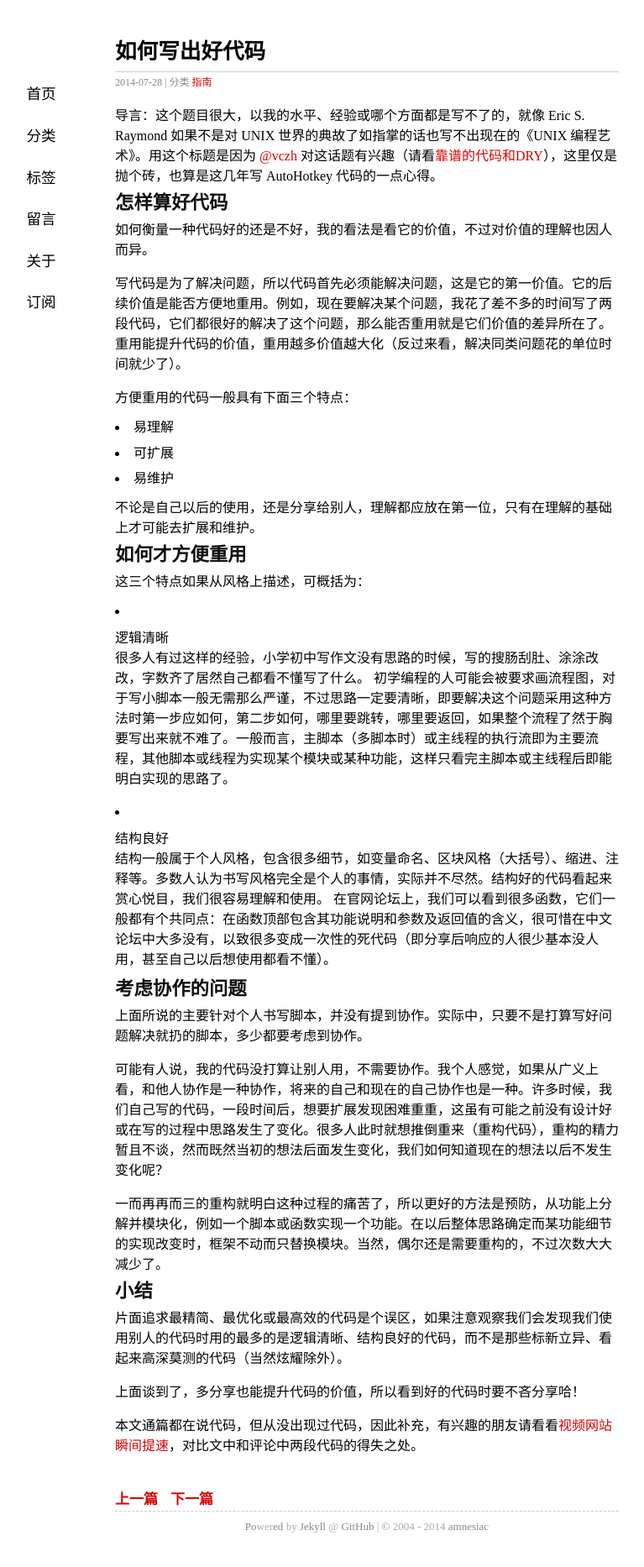
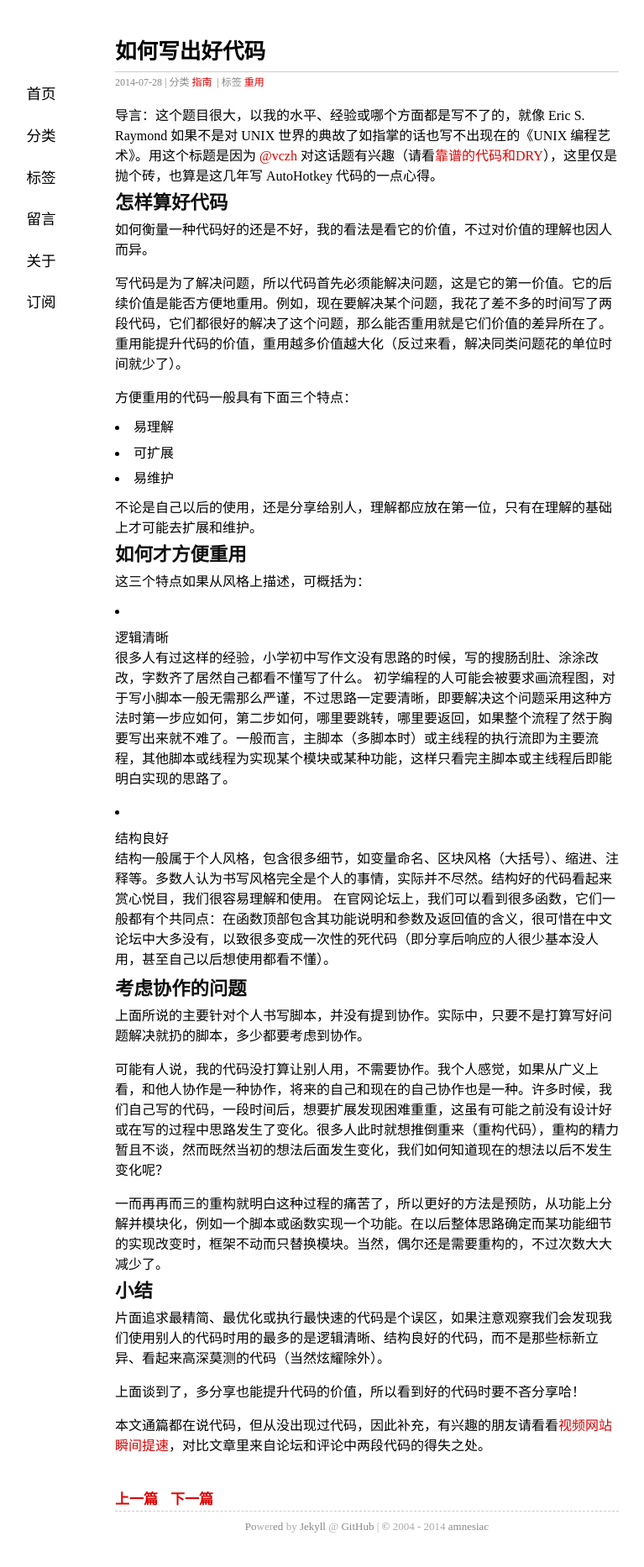
Before and after one commit to amnesiac10/amnesiac10.github.io, a Jekyll site: the page built from _posts/2014-07-29-how-to-code-well.md, in a window 1280 px wide. Shown: the whole page at 84% size, without its empty margins (203-970 px from the left). Built offline with Jekyll 4.4.1, drawn with Linux system fonts in a browser that asks for light colours; Markdown is read by kramdown in place of the engine named in the settings; comment, search, counter and statistics services are not loaded.

Commit message:
Updated the post for 2014-07-29.

```diff
--- a/_posts/2014-07-29-how-to-code-well.md
+++ b/_posts/2014-07-29-how-to-code-well.md
@@ -4,7 +4,7 @@ layout: post
 title: 如何写出好代码
 thread: 12
 categories: 指南
-tags:
+tags: 重用
 ---
 导言：这个题目很大，以我的水平、经验或哪个方面都是写不了的，就像 Eric S. Raymond 如果不是对 UNIX 世界的典故了如指掌的话也写不出现在的《UNIX 编程艺术》。用这个标题是因为 [@vczh](http://www.zhihu.com/people/geniusvczh) 对这话题有兴趣（请看[靠谱的代码和DRY](http://zhuanlan.zhihu.com/vczh-nichijou/19801837)），这里仅是抛个砖，也算是这几年写 AutoHotkey 代码的一点心得。
 
@@ -43,8 +43,8 @@ tags:
 
 ## 小结
 
-片面追求最精简、最优化或最高效的代码是个误区，如果注意观察我们会发现我们使用别人的代码时用的最多的是逻辑清晰、结构良好的代码，而不是那些标新立异、看起来高深莫测的代码（当然炫耀除外）。
+片面追求最精简、最优化或执行最快速的代码是个误区，如果注意观察我们会发现我们使用别人的代码时用的最多的是逻辑清晰、结构良好的代码，而不是那些标新立异、看起来高深莫测的代码（当然炫耀除外）。
 
 上面谈到了，多分享也能提升代码的价值，所以看到好的代码时要不吝分享哈！
 
-本文通篇都在说代码，但从没出现过代码，因此补充，有兴趣的朋友请看看[视频网站瞬间提速]({{ site.url }}/2014/07/20/speed-up-online-video.html)，对比文中和评论中两段代码的得失之处。
+本文通篇都在说代码，但从没出现过代码，因此补充，有兴趣的朋友请看看[视频网站瞬间提速]({{ site.url }}/2014/07/20/speed-up-online-video.html)，对比文章里来自论坛和评论中两段代码的得失之处。
```
